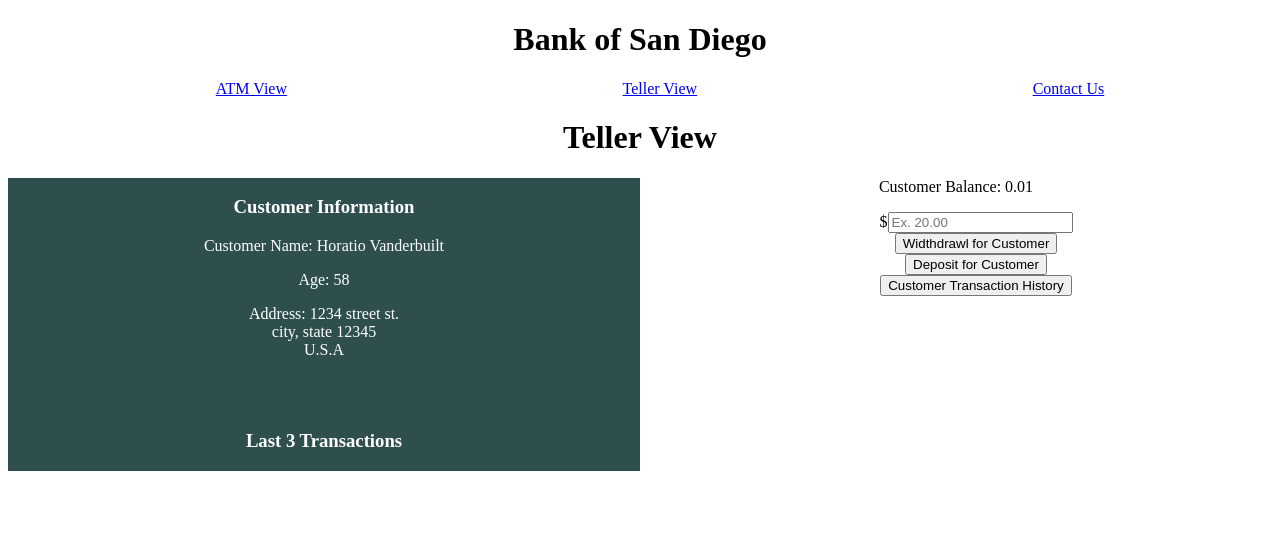
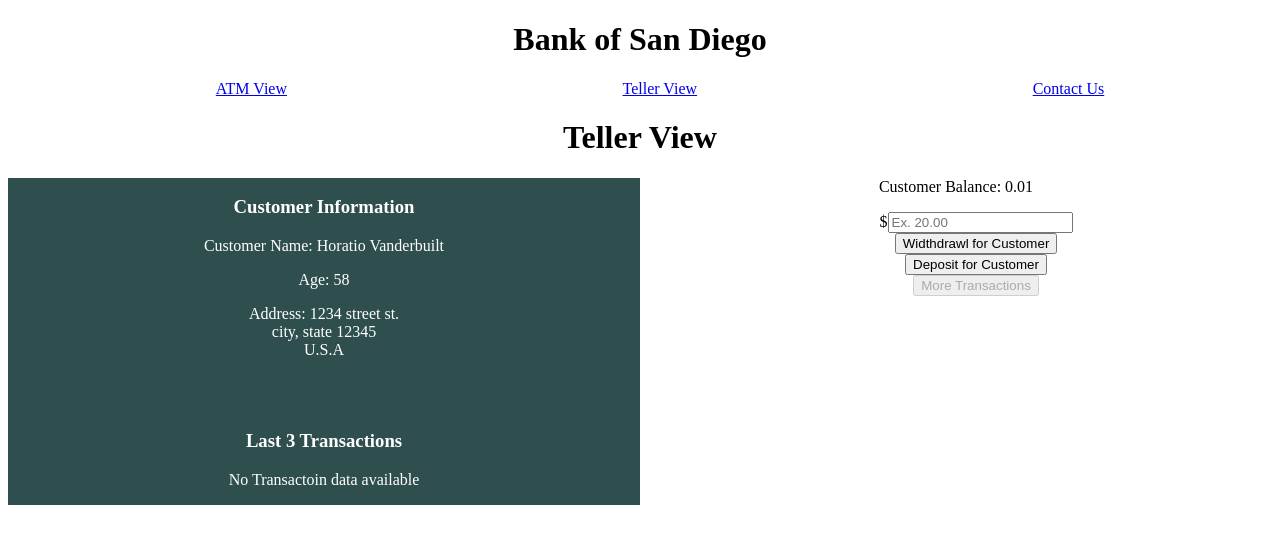
Before and after one commit to SoftStackFactory/angular-bank-app, an Angular app: page /teller in a window 1280 px wide. Shown: the top 544 px of the page. Built offline with nearby package versions, Linux system fonts and the light colour scheme.

Commit message:
Completed step 4.3.iii

```diff
--- a/src/app/teller/teller.component.html
+++ b/src/app/teller/teller.component.html
@@ -10,15 +10,20 @@
       {{_bank.account.address.country}}
     </p>
     <br><br>
-    <!-- Display: if inquiring about transactions -->
-    <h3>Last 3 Transactions</h3>
+    <!-- update header with proper number of transactions to be displayed -->
+    <h3>Last {{numberOfTransactions}} Transactions</h3>
       <!-- *ngFor to loop through array on the service.  '| slice' is an angular pipe that works like the Array.slice() method
-      Also including the ternary so we are only slicing the array if there are more than 3 transactions -->
-      <p *ngFor="let transaction of _bank.account.transactions | slice: _bank.account.transactions.length < 3? 0 : (_bank.account.transactions.length - 3)">
+      Also including the ternary so we are only slicing the array if there are more than transactions than we should be displaying -->
+      <p *ngFor="let transaction of _bank.account.transactions | slice: _bank.account.transactions.length < numberOfTransactions ? 0 : (_bank.account.transactions.length - numberOfTransactions)">
 
         <!-- Here we are using the date and number pipes-->
         {{transaction.date | date: MMDDYYY}} -- {{transaction.type}}: ${{transaction.amount | number: '.2-2'}}
       </p>
+
+      <p *ngIf="_bank.account.transactions.length === 0">
+        No Transactoin data available
+      </p>
+
   </section>
   <aside class="options">
     <section class="balance">
@@ -44,7 +49,7 @@
         <button (click)="deposit()">Deposit for Customer</button>
       </li>
       <li class="options-item">
-        <button>Customer Transaction History</button>
+        <button (click)='showMore()' [disabled]="_bank.account.transactions.length <= numberOfTransactions">More Transactions</button>
       </li>
     </ul>
   </aside>
--- a/src/app/teller/teller.component.ts
+++ b/src/app/teller/teller.component.ts
@@ -10,6 +10,7 @@ import { BankService } from '../bank.service';
 export class TellerComponent {
   value: number;
   invalidInput: boolean = false
+  numberOfTransactions: number = 3  // number of transactoins to display in the list
 
   constructor(private _bank: BankService) { }
 
@@ -35,4 +36,9 @@ export class TellerComponent {
     this.invalidInput = false;
   }
 
+  //increase the number of transactions displayed
+  showMore() {
+    this.numberOfTransactions += 3
+  }
+
 }
```
